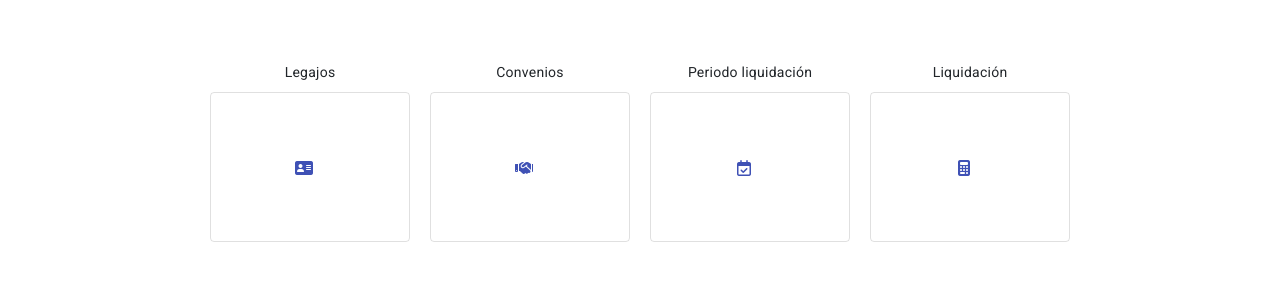
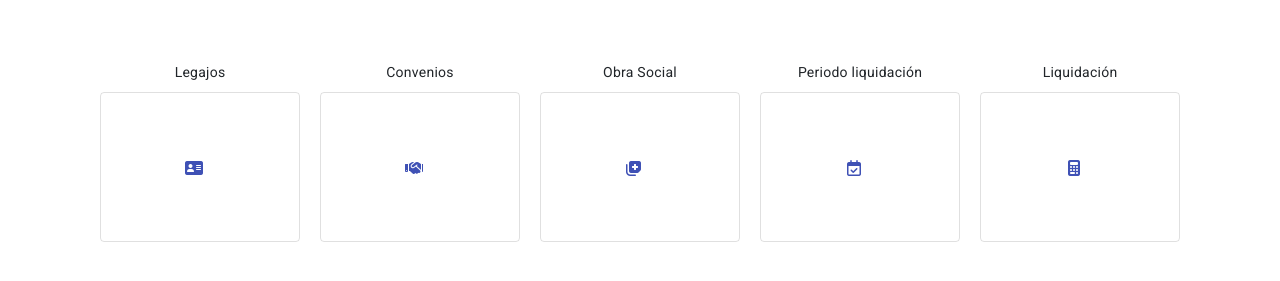
Before and after one commit to Soledad1988/sueldosFrontEnd, an Angular app: page /menu in a window 1280 px wide. Shown: the part 629-910 px from the top of the page. Built offline with nearby package versions, Linux system fonts and the light colour scheme.

Commit message:
Cambios en componente home

```diff
--- a/src/app/app.module.ts
+++ b/src/app/app.module.ts
@@ -31,6 +31,8 @@ import { NuevaLiquidacionComponent } from './componenets/formularios/nueva-liqui
 import { CalcularLiquidacionComponent } from './componenets/calcular-liquidacion/calcular-liquidacion.component';
 import { MatTooltipModule } from '@angular/material/tooltip';
 
+//import { CuitFormatDirective } from './path-to-your-directive';
+
 @NgModule({
   declarations: [
     AppComponent,
@@ -45,7 +47,8 @@ import { MatTooltipModule } from '@angular/material/tooltip';
     NuevaCategoriaComponent,
     LiquidacionComponent,
     NuevaLiquidacionComponent,
-    CalcularLiquidacionComponent
+    CalcularLiquidacionComponent,
+
   ],
   imports: [
     BrowserModule,
--- a/src/app/componenets/home/home.component.css
+++ b/src/app/componenets/home/home.component.css
@@ -0,0 +1,19 @@
+
+
+ /* Estilo para cambiar el color al pasar el mouse */
+ button:hover {
+    background-color: lightblue;
+}
+
+
+/* Estilo para agrandar los iconos al pasar el mouse sobre el botón */
+button:hover .fa {
+    font-size: 24px; /* Tamaño más grande para el ícono */
+    transition: font-size 0.3s; /* Suaviza la transición del tamaño del ícono */
+}
+
+/* Estilo inicial para los iconos */
+.fa {
+    font-size: 16px;
+    transition: font-size 0.3s; /* Suaviza la transición del tamaño del ícono */
+}
--- a/src/app/componenets/home/home.component.html
+++ b/src/app/componenets/home/home.component.html
@@ -28,6 +28,15 @@
         </div>
 
         <div style="text-align: center;">
+            <label for="btn1" style="display: block; margin-bottom: 10px;">Obra Social</label>
+            <a href="#" style="text-decoration: none;">
+                <button id="btn1" mat-stroked-button class="mat-primary" style="width: 200px; height: 150px;">
+                    <mat-icon style="font-size: 16px;"><i class="fas fa-notes-medical" aria-hidden="true"></i></mat-icon>
+                </button>
+            </a>
+        </div>
+
+        <div style="text-align: center;">
             <label for="btn2" style="display: block; margin-bottom: 10px;">Periodo liquidación</label>
             <button id="btn2" mat-stroked-button class="mat-primary" style="width: 200px; height: 150px;">
                 <mat-icon style="font-size: 16px;"><i class="fa fa-calendar-check-o" aria-hidden="true"></i></mat-icon>
```
